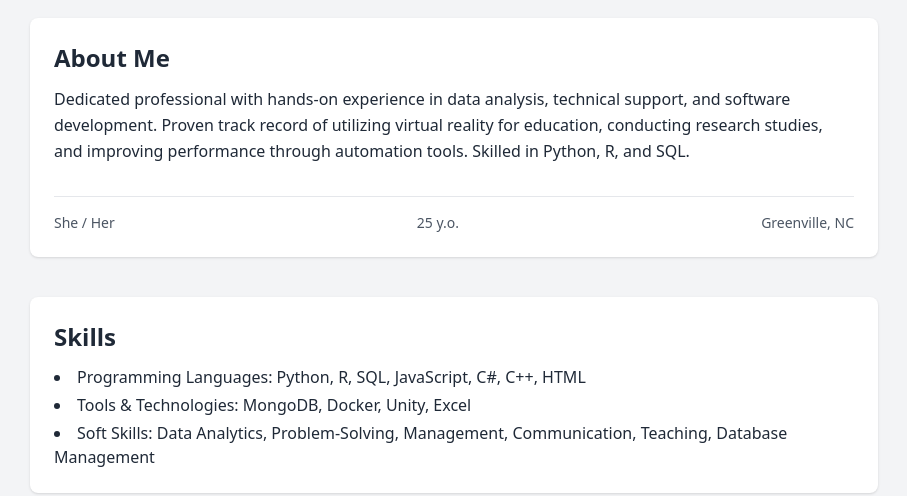
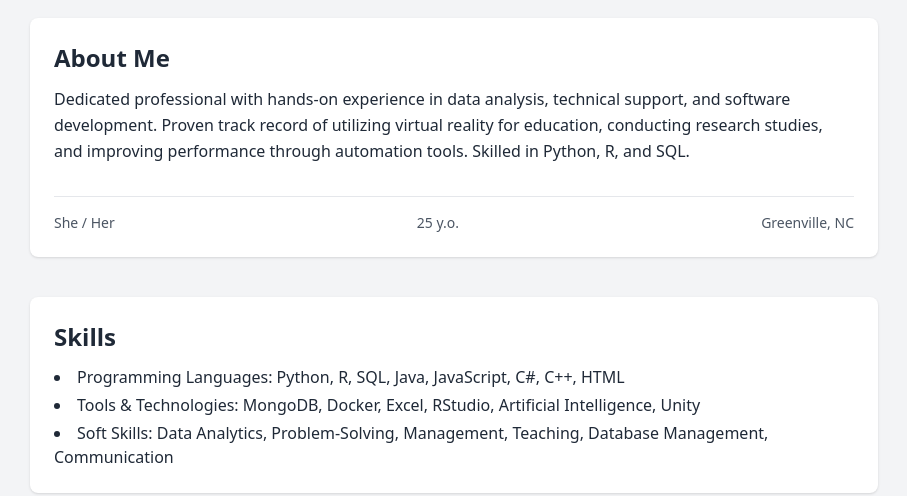
Before and after one commit to ECU-Web-Development/assignment1-create-and-deploy-personal-web-page-SummonedSkye, a website: page index.html in a window 1280 px wide. Shown: the part 318-814 px from the top of the page, without its empty margins (186-1093 px from the left). Drawn offline with nearby package versions, Linux system fonts and the light colour scheme.

Commit message:
Added skills

```diff
--- a/index.html
+++ b/index.html
@@ -41,9 +41,9 @@
   <section class="bg-white p-6 rounded-lg shadow">
     <h2 class="text-2xl font-semibold mb-3">Skills</h2>
     <ul class="list-disc list-inside space-y-1">
-      <li>Programming Languages: Python, R, SQL, JavaScript, C#, C++, HTML</li>
-      <li>Tools & Technologies: MongoDB, Docker, Unity, Excel</li>
-      <li>Soft Skills: Data Analytics, Problem-Solving, Management, Communication, Teaching, Database Management</li>
+      <li>Programming Languages: Python, R, SQL, Java, JavaScript, C#, C++, HTML</li>
+      <li>Tools & Technologies: MongoDB, Docker, Excel, RStudio, Artificial Intelligence, Unity</li>
+      <li>Soft Skills: Data Analytics, Problem-Solving, Management, Teaching, Database Management, Communication</li>
     </ul>
   </section>
   <section class="bg-white p-6 rounded-lg shadow space-y-4">
@@ -66,7 +66,7 @@
         Master’s in Data Science (2024 – 2026)
       </p>
       <p class="mt-3 text-gray-700 hidden">
-        Courses: Enterprise Web Application Development, Mobile Communication and Wireless Security, DataVisualization and Communication, Big Data Analytics & Management, Machine Learning, Data Science Methods 1 & 2, Comparative Management
+        Courses: Enterprise Web Application Development, Mobile Communication and Wireless Security, Data Visualization and Communication, Big Data Analytics & Management, Machine Learning, Data Science Methods 1 & 2, Comparative Management
         <br />GPA: 4.0
         </p>
     </div>
```
